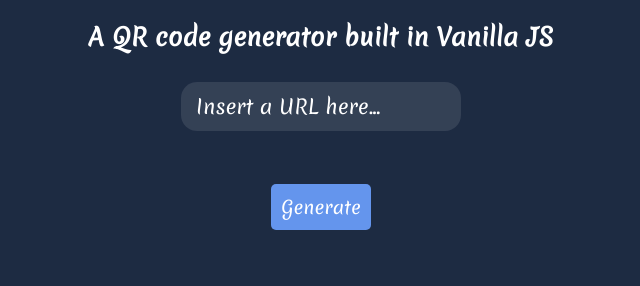
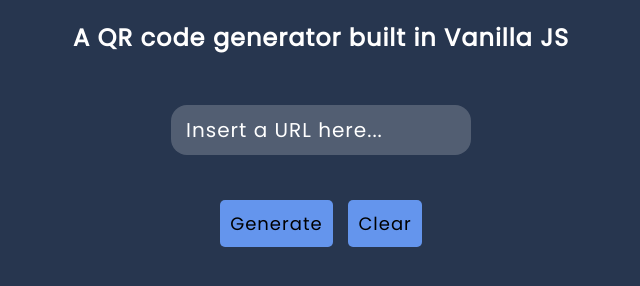
Before and after one commit to jainam03/QR_JS_SOLO, a plain HTML site: page index.html in a window 1280 px wide. Shown: the whole page, without its empty margins (319-959 px from the left). Drawn offline with Linux system fonts and the light colour scheme.

Commit message:
UI & functionality improvements

```diff
--- a/index.css
+++ b/index.css
@@ -1,4 +1,4 @@
-@import url('https://fonts.googleapis.com/css2?family=Merienda&display=swap');
+@import url('https://fonts.googleapis.com/css2?family=Poppins&display=swap');
 
 * {
     margin: 0;
@@ -6,12 +6,14 @@
 
     box-sizing: border-box;
     color: white;
-    font-family: 'Merienda',sans-serif;
+    font-family: 'Poppins',sans-serif;
+
+    letter-spacing: 1px;
 }
 
 body {
 
-    background-color: #1d2b42;
+    background-color: #27364f;
 
 }
 
@@ -24,7 +26,7 @@ body {
 }
 
 h2 {
-    margin-top: 20px;
+    margin: 20px;
     text-align: center;
 }
 
@@ -40,12 +42,13 @@ h2 {
 
 .user-div input {
     width: 100%;
-    max-width: 280px;
+    max-width: 300px;
     padding: 10px 15px;
 
     border: none;
     outline: none;
-    background-color: rgba(255,255,255,0.1);
+    background-color: rgba(255,255,255,0.2);
+    color: black;
     border-radius: 16px;
 
     color: #313131;
@@ -55,7 +58,7 @@ h2 {
 }
 
 .user-div input:focus {
-    background-color: rgba(255, 255, 255, 0.6);
+    background-color: rgba(255, 255, 255, 0.4);
 }
 
 .user-div input::placeholder {
@@ -65,7 +68,9 @@ h2 {
 .user-div button {
     cursor: pointer;
 
-    margin: 30px 10px;
+    color: black;
+
+    margin: 20px 0px 30px 0px;
     padding: 10px;
     border-radius: 5px;
 
@@ -80,12 +85,15 @@ h2 {
 }
 
 .user-div button:hover {
-    background-color: rgb(44, 66, 106);
+    /* background-color: rgb(44, 66, 106); */
+    background: rgba(255,255,255,0.1);
     color: white;
 }
 
 .user-div button:active {
     transform: scale(0.95);
+    background-color: cornflowerblue;
+    color: black;
 }
 
 .qr-div {
--- a/index.html
+++ b/index.html
@@ -14,7 +14,11 @@
         <div class="user-div">
             <input type="text" id="input" class="input" placeholder="Insert a URL here..." >
             <br>
-            <button type="submit" id="qr-code"  >Generate</button>
+            <div class="btn-div">
+                <button type="submit" id="qr-code"  >Generate</button>
+                &nbsp;
+                <button id="clr-btn" >Clear</button>
+            </div>
         </div>
 
         <div class="loader-div">
--- a/index.js
+++ b/index.js
@@ -1,6 +1,8 @@
 let qr_code = document.querySelector("#qr-code")
 let code_img = document.querySelector('#code-img')
 let loader = document.querySelector("#loading")
+
+let clrBtn = document.querySelector('#clr-btn')
 
 qr_code.addEventListener("click", () => {
     loader.style.display = "block"
@@ -18,3 +20,7 @@ qr_code.addEventListener("click", () => {
     let api = `https://api.qrserver.com/v1/create-qr-code/?size=250x250&data=${input}`;
     code_img.src = api;
 })
+
+clrBtn.addEventListener("click",function() {
+    window.location.reload()
+})
```
